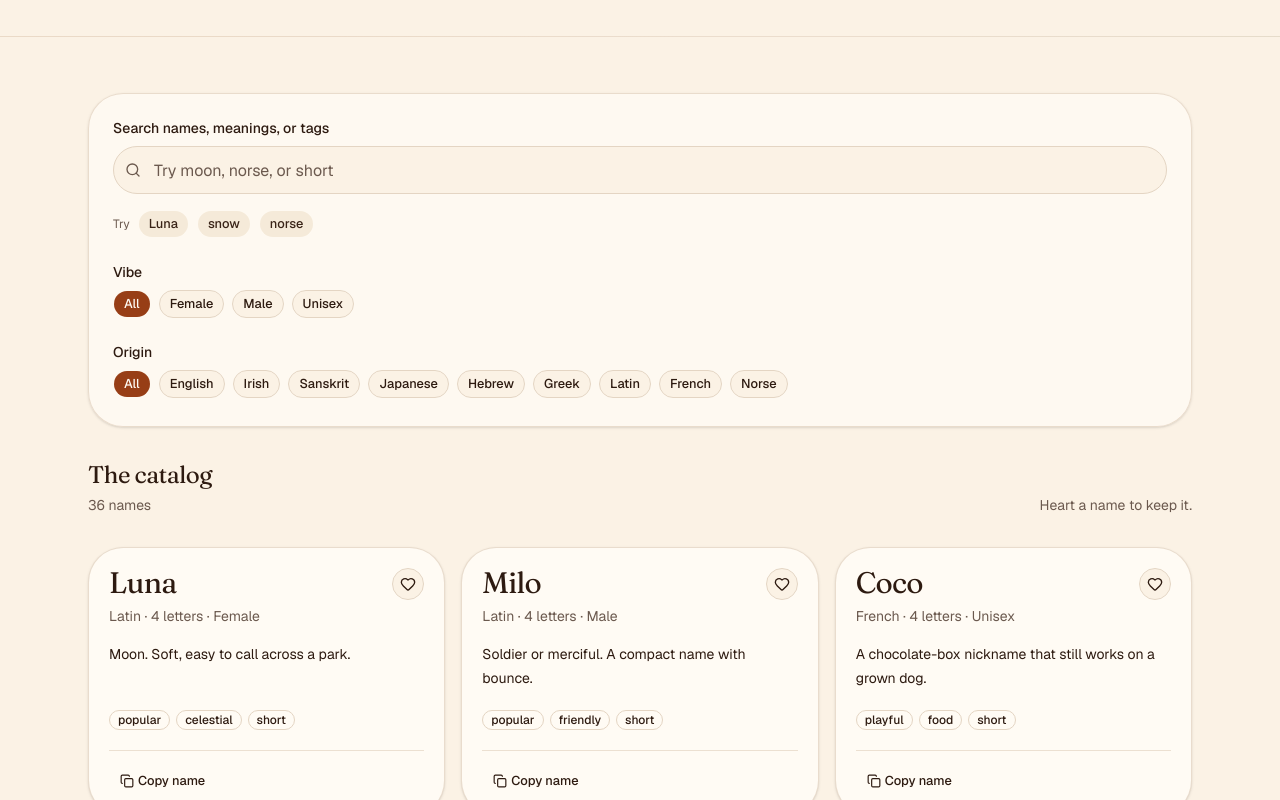
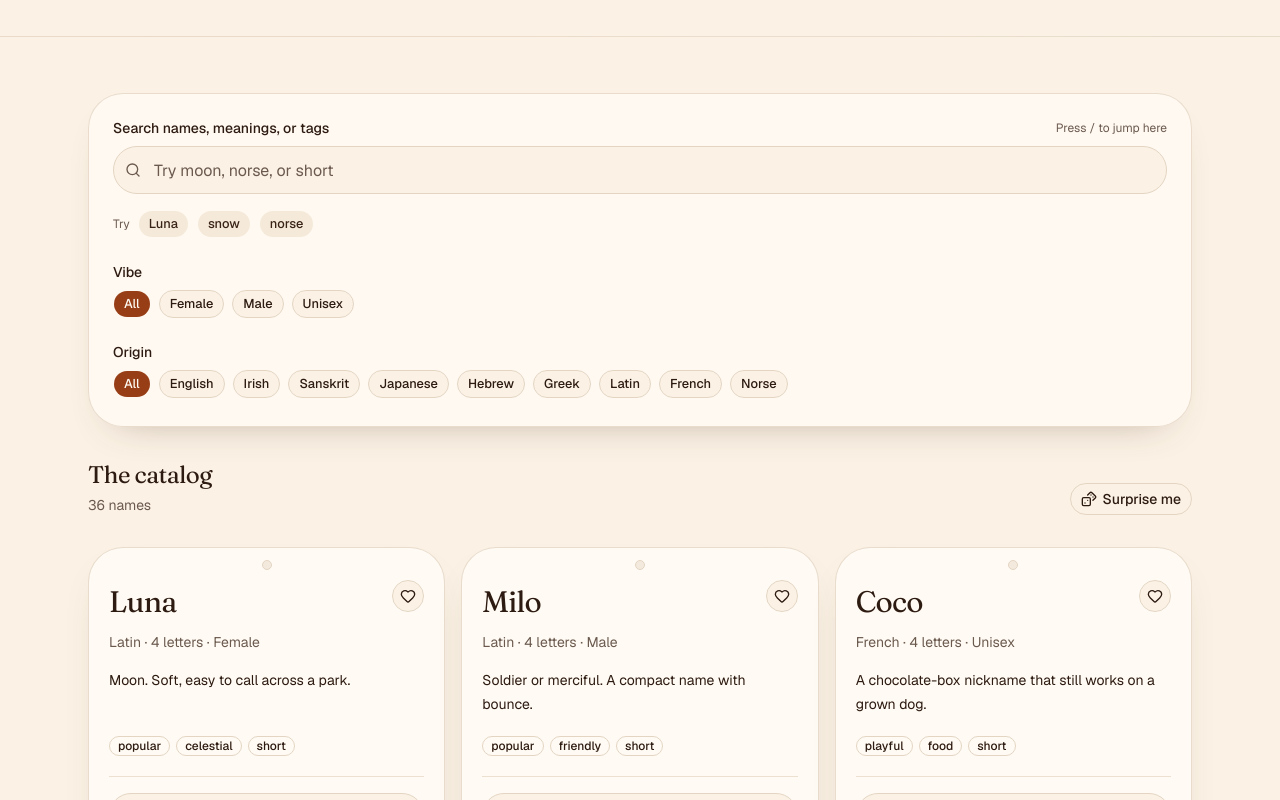
Before and after one commit to dhivagar29/dog-names, a Next.js app: page / in a window 1280 px wide. Shown: the part 560-1360 px from the top of the page. Built offline with nearby package versions, Linux system fonts and the light colour scheme.

Commit message:
Rebuild the catalog explorer with shareable filters and surprise pick.

```diff
--- a/src/components/name-explorer.tsx
+++ b/src/components/name-explorer.tsx
@@ -1,10 +1,12 @@
 "use client";
 
-import { useMemo, useState, useSyncExternalStore, type ReactNode } from "react";
-import { Copy, Heart, Search, X } from "lucide-react";
+import { useEffect, useMemo, useState, useSyncExternalStore, type ReactNode } from "react";
+import { Dices, Search, X } from "lucide-react";
 
-import { Badge } from "@/components/ui/badge";
+import { NameCard } from "@/components/name-card";
 import { Button } from "@/components/ui/button";
+import { writeClipboard } from "@/lib/clipboard";
+import { announceCopied } from "@/lib/copy-notice";
 import {
   filterNames,
   GENDERS,
@@ -13,8 +15,10 @@ import {
   originLabel,
   type DogName,
   type Gender,
+  type NameQuery,
   type Origin,
 } from "@/lib/names";
+import { nameQuerySearch, parseNameQuery } from "@/lib/name-query";
 import {
   emptyShortlist,
   readShortlist,
@@ -26,13 +30,14 @@ const EXAMPLES = ["Luna", "snow", "norse"] as const;
 
 type NameExplorerProps = {
   names: readonly DogName[];
+  initialQuery: NameQuery;
 };
 
-export function NameExplorer({ names }: NameExplorerProps) {
-  const [text, setText] = useState("");
-  const [gender, setGender] = useState<Gender | "all">("all");
-  const [origin, setOrigin] = useState<Origin | "all">("all");
-  const [copied, setCopied] = useState<string | null>(null);
+export function NameExplorer({ names, initialQuery }: NameExplorerProps) {
+  const [text, setText] = useState(initialQuery.text);
+  const [gender, setGender] = useState<Gender | "all">(initialQuery.gender);
+  const [origin, setOrigin] = useState<Origin | "all">(initialQuery.origin);
+  const [spotlight, setSpotlight] = useState<string | null>(null);
   const saved = useSyncExternalStore(
     subscribeShortlist,
     readShortlist,
@@ -54,6 +59,58 @@ export function NameExplorer({ names }: NameExplorerProps) {
 
   const filtered = gender !== "all" || origin !== "all" || text.trim().length > 0;
 
+  useEffect(() => {
+    const search = nameQuerySearch({ text, gender, origin });
+    const next = search ? `?${search}` : "";
+    if (next === window.location.search) {
+      return;
+    }
+    window.history.replaceState(null, "", `${window.location.pathname}${next}`);
+  }, [text, gender, origin]);
+
+  useEffect(() => {
+    function onPop() {
+      const params = new URLSearchParams(window.location.search);
+      const next = parseNameQuery({
+        q: params.get("q") ?? undefined,
+        gender: params.get("gender") ?? undefined,
+        origin: params.get("origin") ?? undefined,
+      });
+      setText(next.text);
+      setGender(next.gender);
+      setOrigin(next.origin);
+    }
+    window.addEventListener("popstate", onPop);
+    return () => window.removeEventListener("popstate", onPop);
+  }, []);
+
+  useEffect(() => {
+    function onKey(event: KeyboardEvent) {
+      if (event.key !== "/" || event.metaKey || event.ctrlKey || event.altKey) {
+        return;
+      }
+      const target = event.target;
+      if (target instanceof HTMLElement) {
+        const tag = target.tagName;
+        if (tag === "INPUT" || tag === "TEXTAREA" || target.isContentEditable) {
+          return;
+        }
+      }
+      event.preventDefault();
+      document.getElementById("name-search")?.focus();
+    }
+    window.addEventListener("keydown", onKey);
+    return () => window.removeEventListener("keydown", onKey);
+  }, []);
+
+  useEffect(() => {
+    if (!spotlight) {
+      return;
+    }
+    const timeout = window.setTimeout(() => setSpotlight(null), 4000);
+    return () => window.clearTimeout(timeout);
+  }, [spotlight]);
+
   function toggleSaved(slug: string) {
     writeShortlist(
       saved.includes(slug)
@@ -62,25 +119,52 @@ export function NameExplorer({ names }: NameExplorerProps) {
     );
   }
 
-  async function copyName(name: string) {
-    setCopied(name);
-    window.setTimeout(() => {
-      setCopied((current) => (current === name ? null : current));
-    }, 1600);
-    await writeClipboard(name);
+  function surprise() {
+    if (matches.length === 0) {
+      return;
+    }
+    const pick = matches[Math.floor(Math.random() * matches.length)];
+    if (!pick) {
+      return;
+    }
+    setSpotlight(pick.slug);
+    window.requestAnimationFrame(() => {
+      document.getElementById(`name-${pick.slug}`)?.scrollIntoView({
+        block: "center",
+        behavior: "smooth",
+      });
+    });
+  }
+
+  function resetFilters() {
+    setText("");
+    setGender("all");
+    setOrigin("all");
+  }
+
+  function copyShortlist() {
+    const label = shortlist.map((item) => item.name).join(", ");
+    announceCopied("Copied shortlist");
+    void writeClipboard(label);
   }
 
   return (
     <div id="names" className="flex scroll-mt-24 flex-col gap-8">
-      <div className="rounded-3xl border border-border/80 bg-card/80 p-4 shadow-sm sm:p-6">
+      <div className="rounded-3xl border border-border/80 bg-card/85 p-4 shadow-[0_18px_40px_-28px_oklch(0.35_0.05_50/0.45)] sm:p-6">
         <label className="flex flex-col gap-2">
-          <span className="text-sm font-medium">Search names, meanings, or tags</span>
+          <span className="flex items-center justify-between gap-3 text-sm font-medium">
+            Search names, meanings, or tags
+            <span className="hidden text-xs font-normal text-muted-foreground sm:inline">
+              Press / to jump here
+            </span>
+          </span>
           <span className="relative">
             <Search
               className="pointer-events-none absolute top-1/2 left-3 size-4 -translate-y-1/2 text-muted-foreground"
               aria-hidden="true"
             />
             <input
+              id="name-search"
               value={text}
               onChange={(event) => setText(event.target.value)}
               placeholder="Try moon, norse, or short"
@@ -158,16 +242,7 @@ export function NameExplorer({ names }: NameExplorerProps) {
         {filtered ? (
           <div className="mt-5 flex items-center justify-between gap-3">
             <p className="text-sm text-muted-foreground">Filters are on.</p>
-            <Button
-              type="button"
-              variant="ghost"
-              size="sm"
-              onClick={() => {
-                setText("");
-                setGender("all");
-                setOrigin("all");
-              }}
-            >
+            <Button type="button" variant="ghost" size="sm" onClick={resetFilters}>
               Clear all
             </Button>
           </div>
@@ -176,14 +251,26 @@ export function NameExplorer({ names }: NameExplorerProps) {
 
       {shortlist.length > 0 ? (
         <section
+          id="shortlist"
           aria-label="Shortlist"
-          className="rounded-3xl border border-primary/20 bg-primary/5 px-4 py-4 sm:px-5"
+          className="scroll-mt-24 rounded-3xl border border-primary/20 bg-primary/5 px-4 py-4 sm:px-5"
         >
-          <div className="flex items-baseline justify-between gap-3">
+          <div className="flex flex-wrap items-center justify-between gap-3">
             <h2 className="font-heading text-xl tracking-tight">Your shortlist</h2>
-            <p className="text-sm text-muted-foreground">
-              {shortlist.length} {shortlist.length === 1 ? "name" : "names"}
-            </p>
+            <div className="flex items-center gap-2">
+              <p className="text-sm text-muted-foreground">
+                {shortlist.length} {shortlist.length === 1 ? "name" : "names"}
+              </p>
+              <Button
+                type="button"
+                size="sm"
+                variant="outline"
+                className="rounded-full"
+                onClick={copyShortlist}
+              >
+                Copy list
+              </Button>
+            </div>
           </div>
           <ul className="mt-3 flex flex-wrap gap-2">
             {shortlist.map((item) => (
@@ -205,7 +292,7 @@ export function NameExplorer({ names }: NameExplorerProps) {
         </section>
       ) : null}
 
-      <div className="flex items-end justify-between gap-3">
+      <div className="flex flex-wrap items-end justify-between gap-3">
         <div>
           <h2 className="font-heading text-2xl tracking-tight">The catalog</h2>
           <p className="mt-1 text-sm text-muted-foreground" aria-live="polite">
@@ -214,27 +301,25 @@ export function NameExplorer({ names }: NameExplorerProps) {
               : `${matches.length} of ${names.length} names`}
           </p>
         </div>
-        <p className="hidden text-sm text-muted-foreground sm:block">
-          Heart a name to keep it.
-        </p>
+        <Button
+          type="button"
+          variant="outline"
+          className="rounded-full"
+          onClick={surprise}
+          disabled={matches.length === 0}
+        >
+          <Dices className="size-4" />
+          Surprise me
+        </Button>
       </div>
 
       {matches.length === 0 ? (
         <div className="rounded-3xl border border-dashed bg-card px-5 py-14 text-center">
           <p className="font-heading text-2xl tracking-tight">Nothing in that mix</p>
           <p className="mx-auto mt-2 max-w-sm text-sm leading-6 text-muted-foreground">
-            Clear a filter or search a shorter word. Meanings work too, like
-            moon or snow.
+            Clear a filter or search a shorter word. Meanings work too, like moon or snow.
           </p>
-          <Button
-            type="button"
-            className="mt-5 rounded-full"
-            onClick={() => {
-              setText("");
-              setGender("all");
-              setOrigin("all");
-            }}
-          >
+          <Button type="button" className="mt-5 rounded-full" onClick={resetFilters}>
             Reset filters
           </Button>
         </div>
@@ -244,10 +329,7 @@ export function NameExplorer({ names }: NameExplorerProps) {
             <li key={item.slug}>
               <NameCard
                 name={item}
-                saved={saved.includes(item.slug)}
-                copied={copied === item.name}
-                onToggle={() => toggleSaved(item.slug)}
-                onCopy={() => copyName(item.name)}
+                spotlight={spotlight === item.slug}
               />
             </li>
           ))}
@@ -255,28 +337,6 @@ export function NameExplorer({ names }: NameExplorerProps) {
       )}
     </div>
   );
-}
-
-async function writeClipboard(value: string): Promise<boolean> {
-  try {
-    if (navigator.clipboard?.writeText) {
-      await navigator.clipboard.writeText(value);
-      return true;
-    }
-  } catch {
-    // Fall through to execCommand.
-  }
-
-  const field = document.createElement("textarea");
-  field.value = value;
-  field.setAttribute("readonly", "");
-  field.style.position = "fixed";
-  field.style.left = "-9999px";
-  document.body.appendChild(field);
-  field.select();
-  const ok = document.execCommand("copy");
-  document.body.removeChild(field);
-  return ok;
 }
 
 function FilterRow({
@@ -318,68 +378,3 @@ function FilterChip({
     </Button>
   );
 }
-
-function NameCard({
-  name,
-  saved,
-  copied,
-  onToggle,
-  onCopy,
-}: {
-  name: DogName;
-  saved: boolean;
-  copied: boolean;
-  onToggle: () => void;
-  onCopy: () => void;
-}) {
-  return (
-    <article className="flex h-full flex-col rounded-3xl border border-border/80 bg-card p-5 shadow-sm transition-[transform,box-shadow] duration-200 hover:-translate-y-0.5 hover:shadow-md">
-      <div className="flex items-start justify-between gap-3">
-        <div>
-          <h3 className="font-heading text-[1.85rem] leading-none tracking-tight">
-            {name.name}
-          </h3>
-          <p className="mt-2 text-sm text-muted-foreground">
-            {originLabel(name.origin)} · {name.name.length} letters ·{" "}
-            {genderLabel(name.gender)}
-          </p>
-        </div>
-        <Button
-          type="button"
-          size="icon"
-          variant={saved ? "default" : "outline"}
-          className="rounded-full"
-          aria-pressed={saved}
-          aria-label={
-            saved
-              ? `Remove ${name.name} from shortlist`
-              : `Save ${name.name} to shortlist`
-          }
-          onClick={onToggle}
-        >
-          <Heart className={saved ? "size-4 fill-current" : "size-4"} />
-        </Button>
-      </div>
-      <p className="mt-4 flex-1 text-sm leading-6">{name.meaning}</p>
-      <div className="mt-5 flex flex-wrap gap-1.5">
-        {name.tags.map((tag) => (
-          <Badge key={tag} variant="outline">
-            {tag}
-          </Badge>
-        ))}
-      </div>
-      <div className="mt-5 border-t border-border/70 pt-4">
-        <Button
-          type="button"
-          variant="ghost"
-          size="sm"
-          className="rounded-full"
-          onClick={onCopy}
-        >
-          <Copy className="size-3.5" />
-          {copied ? "Copied" : "Copy name"}
-        </Button>
-      </div>
-    </article>
-  );
-}
```
